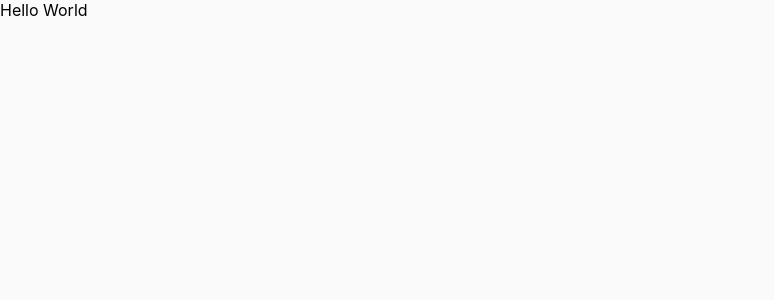
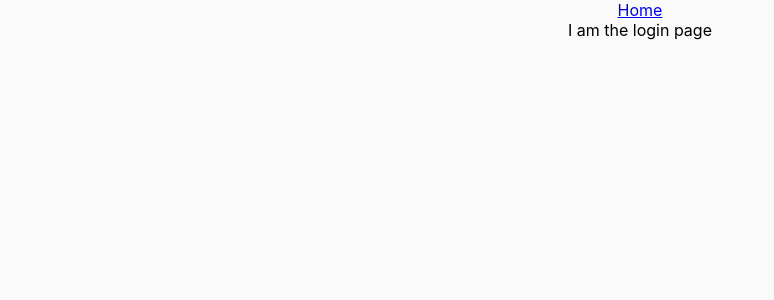
Before and after one commit to MM-WebDeveloper/Photo-Diary, a React (Create React App) app in the folder frontend/: page / in a window 1280 px wide. Shown: the top 300 px of the page, without its empty margins (0-774 px from the left). Built offline with nearby package versions, Linux system fonts and the light colour scheme.

Commit message:
Add lazy and suspense

```diff
--- a/frontend/package.json
+++ b/frontend/package.json
@@ -14,6 +14,7 @@
 		"react": "^18.2.0",
 		"react-dom": "^18.2.0",
 		"react-loading-skeleton": "^3.1.1",
+		"react-router-dom": "^6.8.1",
 		"react-scripts": "5.0.1",
 		"typescript": "^4.9.5",
 		"web-vitals": "^2.1.4"
--- a/frontend/src/App.tsx
+++ b/frontend/src/App.tsx
@@ -1,7 +1,49 @@
 import './App.css';
+import {
+	createBrowserRouter,
+	Link,
+	Outlet,
+	RouterProvider,
+} from 'react-router-dom';
+import { lazy, Suspense } from 'react';
+
+const LoginPage = lazy(() => import('./pages/Login'));
 
 function App() {
-	return <p>Hello World</p>;
+	const router = createBrowserRouter([
+		{
+			path: '/',
+			element: <Root />,
+			children: [
+				{
+					path: '/',
+					element: (
+						<Suspense fallback={<p>Loading...</p>}>
+							<LoginPage />
+						</Suspense>
+					),
+				},
+			],
+		},
+	]);
+	return (
+		<div className='App'>
+			<RouterProvider router={router} />
+		</div>
+	);
 }
 
+const Root = () => {
+	return (
+		<>
+			<nav>
+				<Link to='/'>Home</Link>
+			</nav>
+			<div>
+				<Outlet />
+			</div>
+		</>
+	);
+};
+
 export default App;
--- /dev/null
+++ b/frontend/src/pages/Login.tsx
@@ -0,0 +1,5 @@
+const Login = () => {
+	return <div>I am the login page</div>;
+};
+
+export default Login;
```
Also changed, not shown: 1 other file (tests, documents, lock files or other folders).
